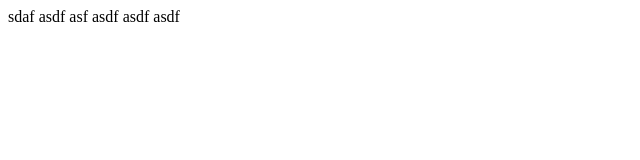
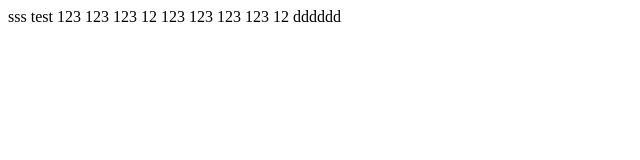
Before and after one commit to runnedrun/my-other-project, a plain HTML site: page index.html in a window 1280 px wide. Shown: the whole page, without its empty margins (0-640 px from the left). Drawn offline with Linux system fonts and the light colour scheme.

Commit message:
Classadoo autocommit

```diff
--- a/index.html
+++ b/index.html
@@ -1,7 +1,10 @@
 <html>
   <head>
   </head>
-  <body>sdaf asdf asf
-    asdf asdf asdf
+  <body>
+    <div>
+      sss test 123 123 123 12 123 123 123 123  12
+      dddddd
+    </div>
   </body>
 </html>
```
